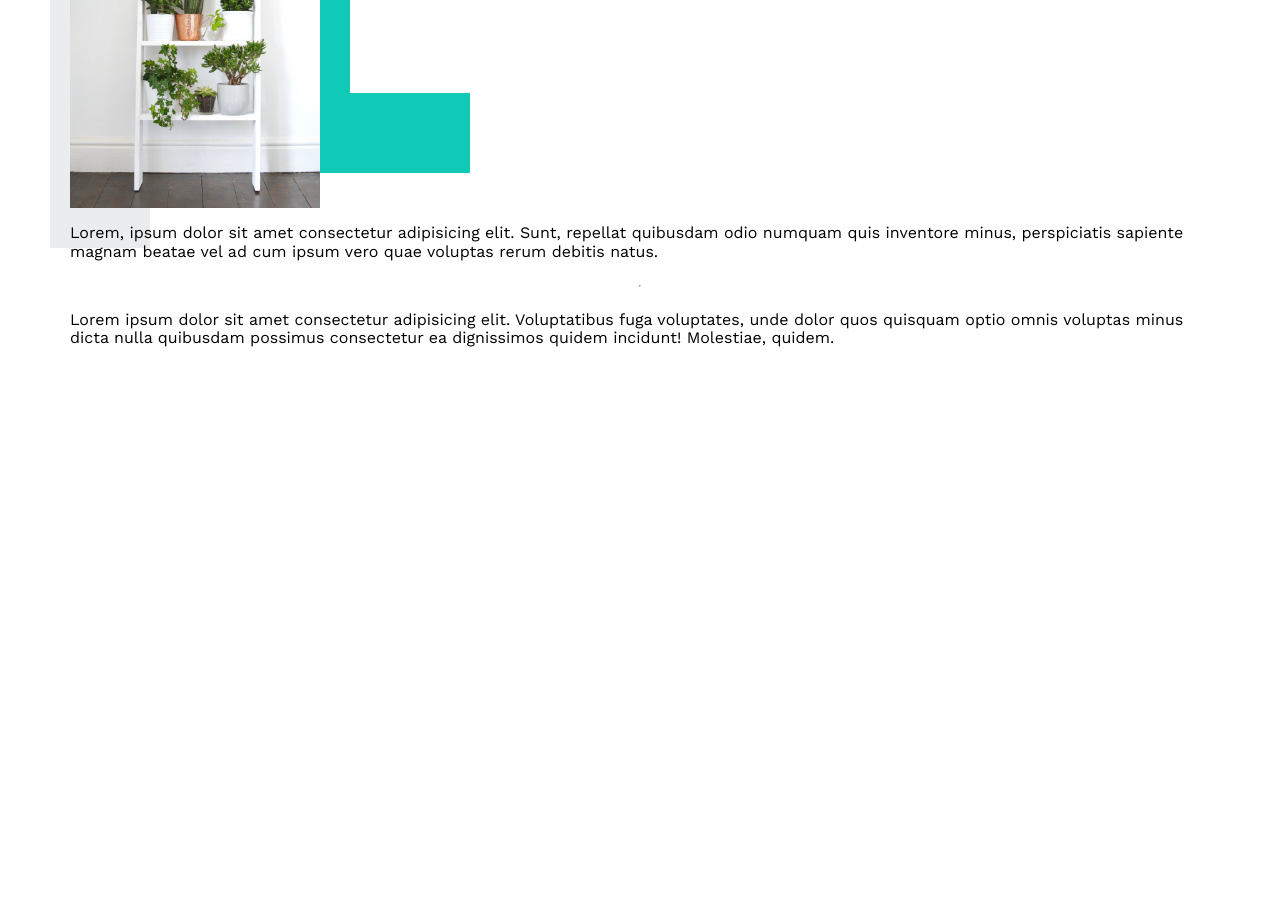
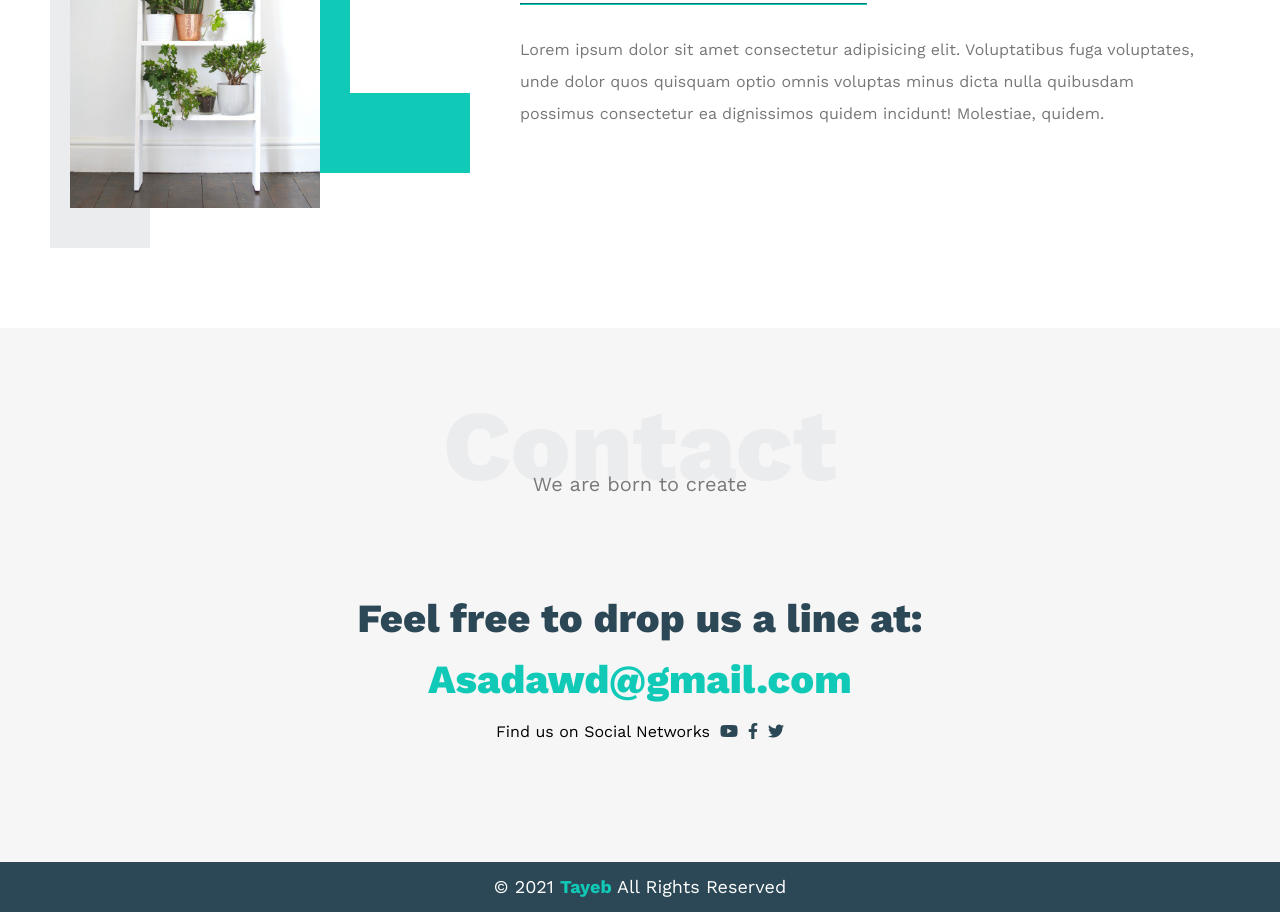
Before and after one commit to MTayeb93/HTML_CSS_template1, a plain HTML site: page index.html in a window 1280 px wide. Shown: the part 3037-3949 px from the top of the page. Before the commit the page ends 3521 px from the top, so only its background shows below. Drawn offline with nearby package versions, Linux system fonts and the light colour scheme.

Commit message:
finlaize the project

```diff
--- a/css/global.css
+++ b/css/global.css
@@ -4,17 +4,20 @@
   --secondary-color: #2c4755;
   --section-padding: 60px;
   --section-background: #f6f6f6;
+  --main-duration: 0.3s;
 }
 /* Global Variables */
 
 /* Start Global Rules */
 * {
-
  -webkit-box-sizing: border-box;
  -moz-box-sizing: border-box;
  box-sizing: border-box;
 }
 
+html {
+  scroll-behavior: smooth;
+}
 body {
  font-family: 'Work Sans', sans-serif;
 }
@@ -114,7 +117,7 @@ body {
 .header .links .burger-icon span:nth-child(2) {
  height: 3px;
  width: 60%;
- transition: 0.3s ;
+ transition: var(--main-duration) ;
  }
 .header .links .burger-icon span:last-child {
  height: 3px;
@@ -153,7 +156,7 @@ body {
   padding: 15px;
   text-decoration: none;
   color: #333;
-  transition: 0.3s;
+  transition: var(--main-duration);
  }
 
   .header .links ul li :hover {
@@ -351,10 +354,23 @@ body {
   justify-content: space-between;
 }
 
+@media (max-width: 991px) {
+ .about .about-content {
+  flex-direction: column;
+  text-align: center;
+ }
+}
+
 .about .about-content .image {
   position: relative;
   width: 250px;
   height: 375px;
+}
+
+@media (max-width: 991px) {
+ .about .about-content .image {
+  margin: 0 auto 60px;
+ }
 }
 
 .about .about-content .image::before {
@@ -380,7 +396,95 @@ body {
   right: -150px;
 }
 
+@media (max-width: 991px) {
+ .about .about-content .image::before,
+ .about .about-content .image::after {
+  display: none;
+ }
+}
+
 .about .about-content .image img {
   width: 100%;
 }
+
+.about .about-content .text {
+  flex-basis: calc(100% - 450px);
+}
+
+.about .about-content .text p:first-of-type {
+  line-height: 2;
+  font-weight: bold;
+  margin-bottom: 50px;
+}
+.about .about-content .text hr {
+  width: 50%;
+  display: inline-block;
+  border-color: var(--main-color);
+}
+.about .about-content .text p:last-of-type {
+line-height: 2;
+color: #777;
+}
 /* About End */
+
+/* Contact us Start */
+.contact {
+  padding-top: var(--section-padding);
+  padding-bottom: var(--section-padding);
+  background-color: var(--section-background);
+}
+
+.contact .info {
+  padding-top: var(--section-padding);
+  padding-bottom: var(--section-padding);
+  text-align: center;
+}
+
+.contact .info .label {
+  font-size: 40px;
+  font-weight: 800;
+  color: var(--secondary-color);
+  margin-bottom: 15px;
+}
+
+.contact .info .link {
+  display: block;
+  font-size: 40px;
+  font-weight: 800;
+  color: var(--main-color);
+  text-decoration: none;
+}
+
+.contact .info .social {
+  display: flex;
+  justify-content: center;
+  margin-top: 20px;
+  font-size: 16px;
+}
+
+.contact .info .social i {
+  margin-left: 10px;
+  color: var(--secondary-color);
+}
+
+@media (max-width: 767px) {
+ .contact .info .label,  .contact .info .link {
+  font-size: 24px;
+ }
+}
+/* Contact us End */
+
+/* Footer start */
+.footer {
+  background-color: var(--secondary-color);
+  color: white;
+  padding: 15px 10px;
+  text-align: center;
+  font-size: 18px;
+}
+
+.footer span {
+  font-weight: bold;
+  color: var(--main-color);
+}
+/* Footer End */
--- a/index.html
+++ b/index.html
@@ -70,7 +70,7 @@
 </div>
 <!-- Features End -->
 <!-- Services Start -->
-<div class="services">
+<div class="services" id="services">
   <div class="container">
     <h2 class="special-heading">Services</h2>
     <p>Don't be busy, be productive</p>
@@ -130,7 +130,7 @@
 <!-- Services End -->
 
 <!-- Portfolie Start -->
-<div class="portfolio">
+<div class="portfolio" id="portfolio">
   <div class="container">
     <h2 class="special-heading">Portfolie</h2>
     <p>If you do it right, it will last for ever</p>
@@ -162,7 +162,7 @@
 <!-- Portfolio End -->
 
 <!-- About Start -->
-<div class="about">
+<div class="about" id="about">
   <div class="container">
     <h2 class="special-heading">About</h2>
     <p>This is a more work</p>
@@ -172,13 +172,40 @@
         </div>
         <div class="text">
           <p>Lorem, ipsum dolor sit amet consectetur adipisicing elit. Sunt, repellat quibusdam odio numquam quis inventore minus, perspiciatis sapiente magnam beatae vel ad cum ipsum vero quae voluptas rerum debitis natus.</p>
+          <hr>
+        <p>Lorem ipsum dolor sit amet consectetur adipisicing elit. Voluptatibus fuga voluptates, unde dolor quos quisquam optio omnis voluptas minus dicta nulla quibusdam possimus consectetur ea dignissimos quidem incidunt! Molestiae, quidem.</p>
         </div>
-        <hr>
-        <p>Lorem ipsum dolor sit amet consectetur adipisicing elit. Voluptatibus fuga voluptates, unde dolor quos quisquam optio omnis voluptas minus dicta nulla quibusdam possimus consectetur ea dignissimos quidem incidunt! Molestiae, quidem.</p>
+
      </div>
   </div>
 </div>
 <!-- About End -->
 
+<!-- Contact us Start -->
+<div class="contact" id="contact">
+  <div class="container">
+   <h2 class="special-heading">Contact</h2>
+   <p>We are born to create</p>
+  </div>
+  <div class="info">
+    <p class="label">Feel free to drop us a line at:</p>
+      <a href="mailto:m.tayeb993@gmail.com?subject=Contact" class="link">Asadawd@gmail.com</a>
+      <div class="social">
+        Find us on Social Networks
+        <i class="fab fa-youtube"></i>
+        <i class="fab fa-facebook-f"></i>
+        <i class="fab fa-twitter"></i>
+      </div>
+    </div>
+</div>
+<!-- Contact us End -->
+
+
+<!-- Footer Start -->
+<div class="footer">
+  &copy; 2021 <span>Tayeb</span> All Rights Reserved
+</div>
+<!-- Footer End -->
+
 </body>
 </html>
```
